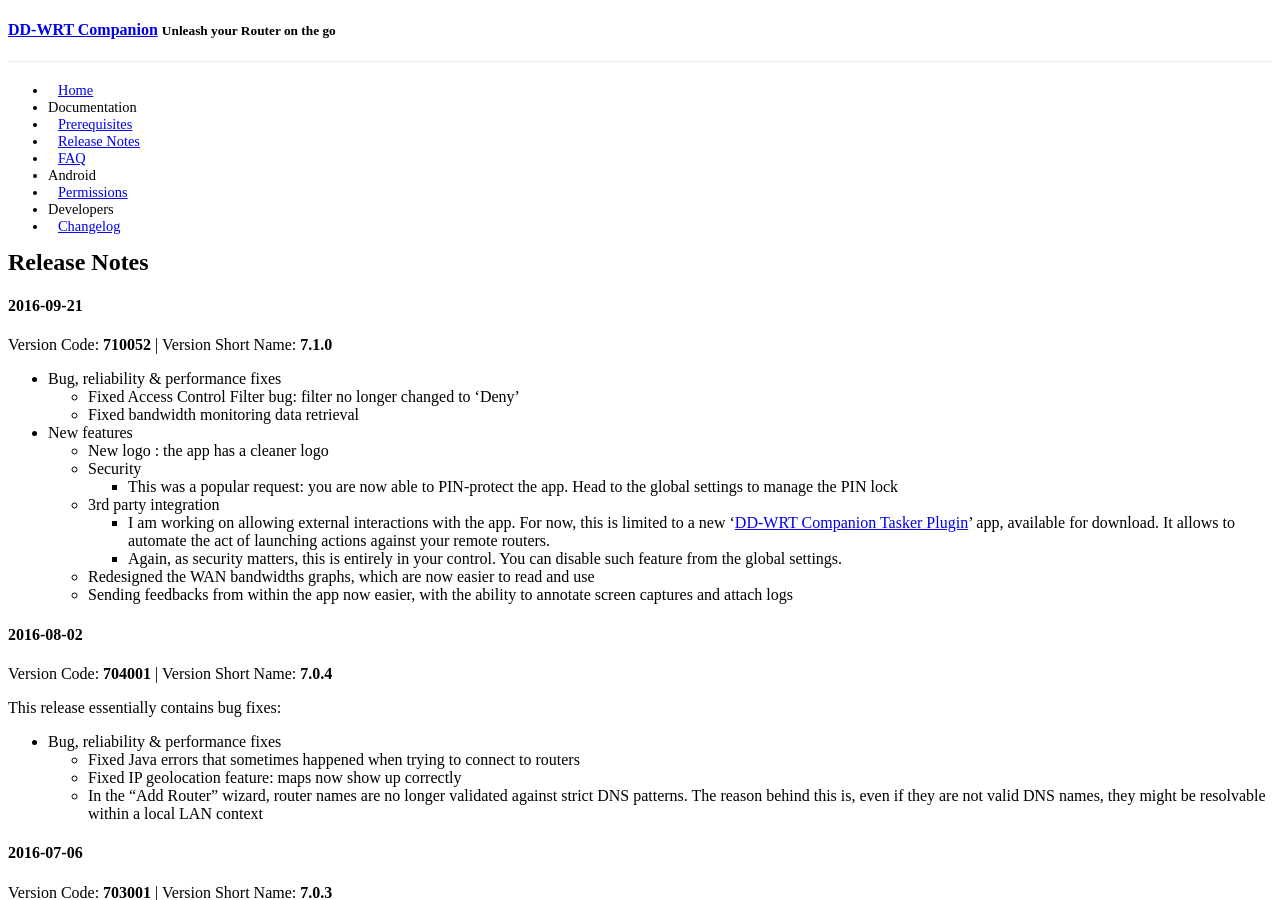
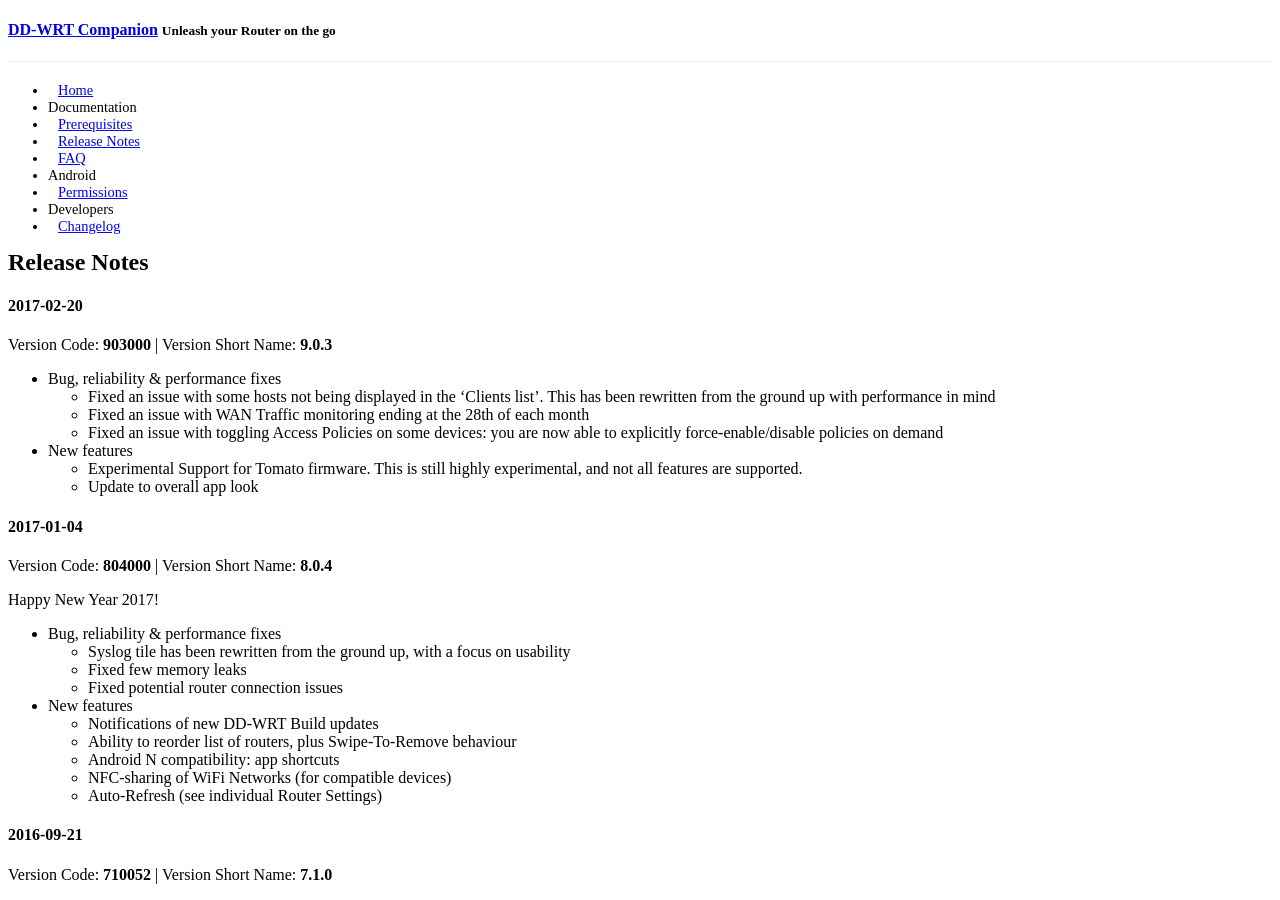
Before and after one commit to lemra-org/help.ddwrt-companion.app, a Jekyll site: the page built from _posts/2015-08-09-release-notes.md, in a window 1280 px wide and 900 px high. Built offline with Jekyll 4.4.1, drawn with Linux system fonts in a browser that asks for light colours; Markdown is read by kramdown in place of the engine named in the settings; comment, search, counter and statistics services are not loaded; a style sheet for code colours, icons or effects is not loaded.

Commit message:
Update release notes

```diff
--- a/_posts/2015-08-09-release-notes.md
+++ b/_posts/2015-08-09-release-notes.md
@@ -28,6 +28,39 @@ order: 2
         var g = d.createElement(t);g.id = 'doorbellScript';g.type = 'text/javascript';g.async = true;g.src = 'https://embed.doorbell.io/button/1824?t='+(new Date().getTime());(d.getElementsByTagName('head')[0]||d.getElementsByTagName('body')[0]).appendChild(g);
     }(document, 'script'));
 </script> -->
+
+#### 2017-02-20
+Version Code: <b>903000</b> &#124; Version Short Name: <b>9.0.3</b>
+
+- Bug, reliability &amp; performance fixes
+	- Fixed an issue with some hosts not being displayed in the 'Clients list'. This has been rewritten from the ground up with performance in mind
+	- Fixed an issue with WAN Traffic monitoring ending at the 28th of each month
+	- Fixed an issue with toggling Access Policies on some devices: you are now able to explicitly force-enable/disable policies on demand
+
+- New features
+	- Experimental Support for Tomato firmware. This is still highly experimental, and not all features are supported.
+	- Update to overall app look
+
+
+
+#### 2017-01-04
+Version Code: <b>804000</b> &#124; Version Short Name: <b>8.0.4</b>
+
+Happy New Year 2017!
+
+- Bug, reliability &amp; performance fixes
+	- Syslog tile has been rewritten from the ground up, with a focus on usability
+	- Fixed few memory leaks
+	- Fixed potential router connection issues
+
+- New features
+	- Notifications of new DD-WRT Build updates
+	- Ability to reorder list of routers, plus Swipe-To-Remove behaviour
+	- Android N compatibility: app shortcuts
+	- NFC-sharing of WiFi Networks (for compatible devices)
+	-  Auto-Refresh (see individual Router Settings)
+
+
 
 #### 2016-09-21
 Version Code: <b>710052</b> &#124; Version Short Name: <b>7.1.0</b>
```
